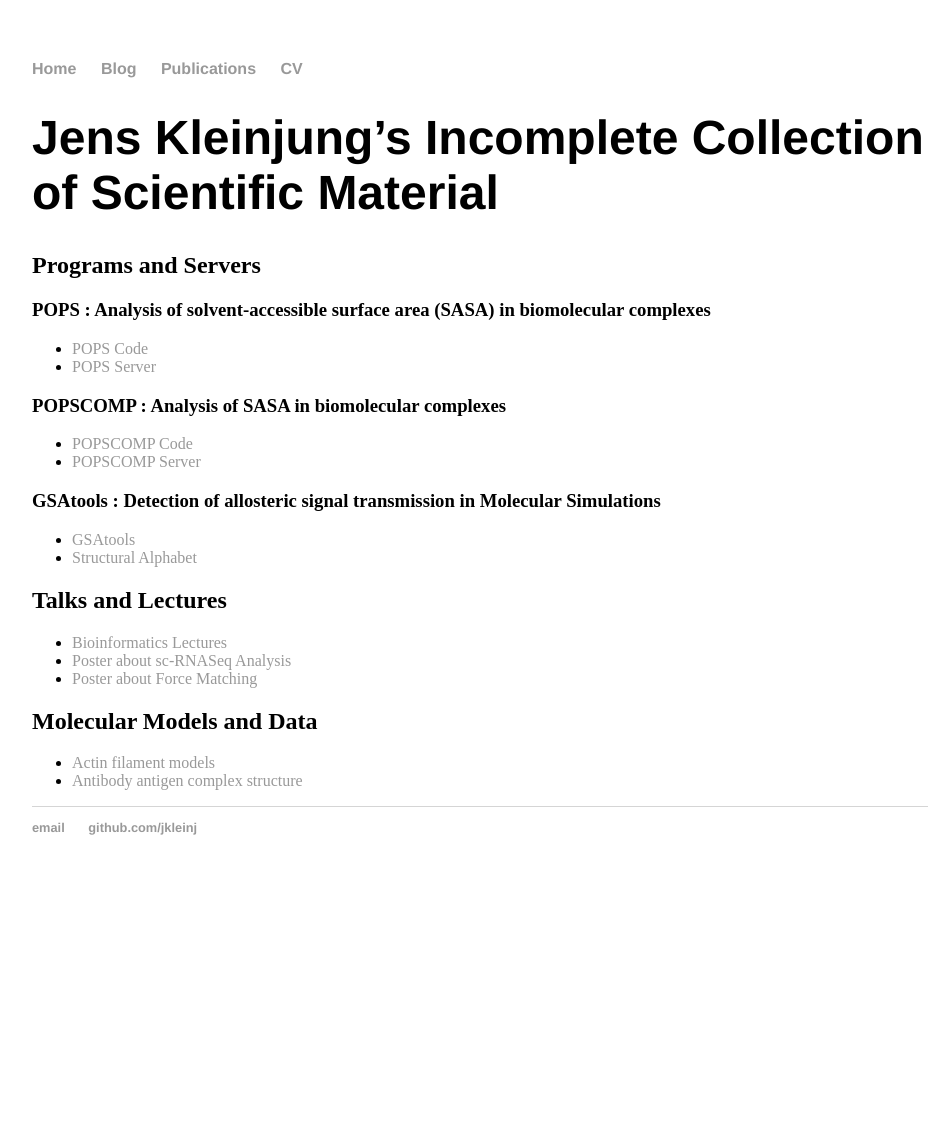
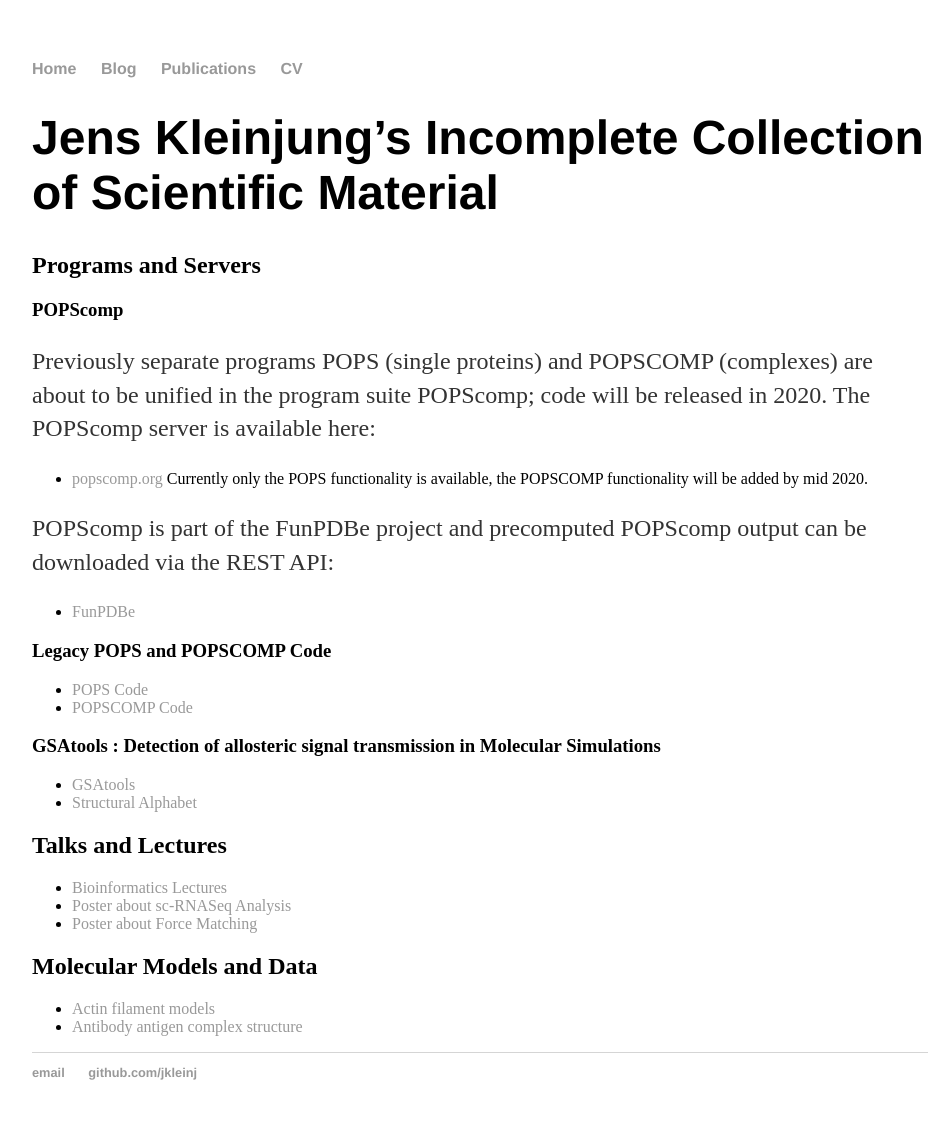
Before and after one commit to jkleinj/jkleinj.github.io, a Jekyll site: the page built from index.md, in a window 1280 px wide. Shown: the whole page, without its empty margins (160-1112 px from the left). Built offline with Jekyll 4.4.1, drawn with Linux system fonts in a browser that asks for light colours; before the commit the page ends 900 px from its top, so only the background shows below that.

Commit message:
Updated POPScomp server information

```diff
--- a/index.md
+++ b/index.md
@@ -6,13 +6,19 @@ title: Jens Kleinjung
 # Jens Kleinjung's Incomplete Collection of Scientific Material
 
 ## Programs and Servers
-### POPS : Analysis of solvent-accessible surface area (SASA) in biomolecular complexes
-* [POPS Code](https://github.com/Fraternalilab/POPS)
-* [POPS Server](https://mathbio.crick.ac.uk/wiki/POPS)
+### POPScomp
+Previously separate programs POPS (single proteins) and POPSCOMP (complexes) are about to be unified
+in the program suite POPScomp; code will be released in 2020.
+The POPScomp server is available here:
+* [popscomp.org](http://popscomp.org:3838)
+Currently only the POPS functionality is available, the POPSCOMP functionality will be added by mid 2020.
 
-### POPSCOMP : Analysis of SASA in biomolecular complexes
-* [POPSCOMP Code](https://github.com/Fraternalilab/POPSCOMP)
-* [POPSCOMP Server](https://mathbio.crick.ac.uk/wiki/POPSCOMP)
+POPScomp is part of the FunPDBe project and precomputed POPScomp output can be downloaded via the REST API:
+* [FunPDBe](https://www.ebi.ac.uk/pdbe/funpdbe/)
+
+### Legacy POPS and POPSCOMP Code
+* [POPS Code](https://github.com/Fraternalilab/POPSlegacy)
+* [POPSCOMP Code](https://github.com/Fraternalilab/POPSCOMPlegacy)
 
 ### GSAtools : Detection of allosteric signal transmission in Molecular Simulations
 * [GSAtools](https://github.com/jkleinj/GSAtools)
```
